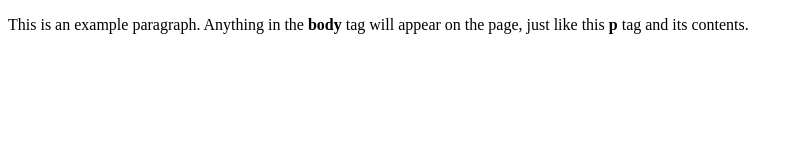
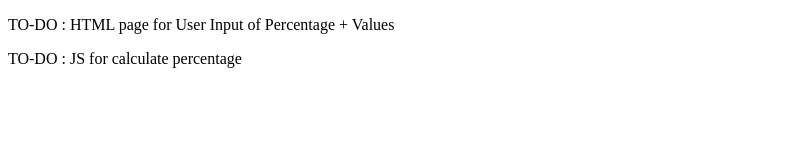
Before and after one commit to Teleusis/UDB-Percentage, a plain HTML site: page index.html in a window 1280 px wide. Shown: the whole page, without its empty margins (0-800 px from the left). Drawn offline with Linux system fonts and the light colour scheme.

Commit message:
Update index.html

```diff
--- a/index.html
+++ b/index.html
@@ -1,9 +1,10 @@
 <!doctype html>
 <html>
   <head>
-    <title>This is the title of the webpage!</title>
+    <title>UDB Percentage</title>
   </head>
   <body>
-    <p>This is an example paragraph. Anything in the <strong>body</strong> tag will appear on the page, just like this <strong>p</strong> tag and its contents.</p>
+    <p>TO-DO : HTML page for User Input of Percentage + Values</p>
+    <p>TO-DO : JS for calculate percentage</p>
   </body>
 </html>
```
